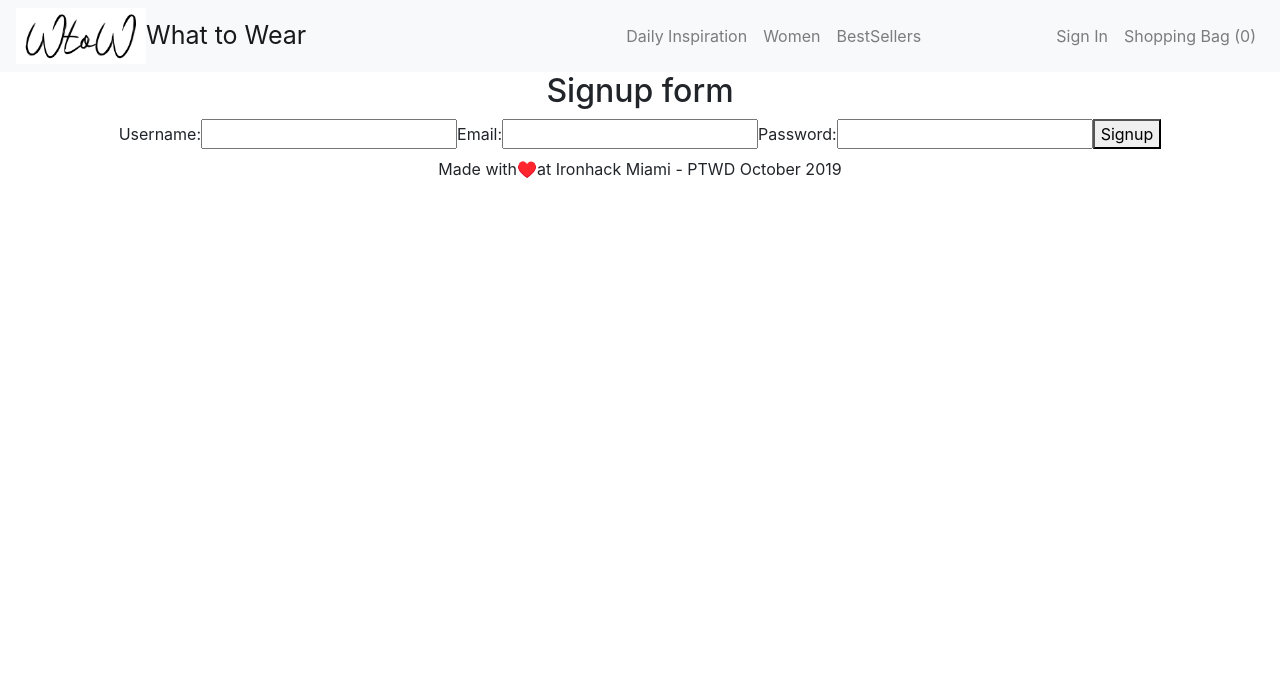
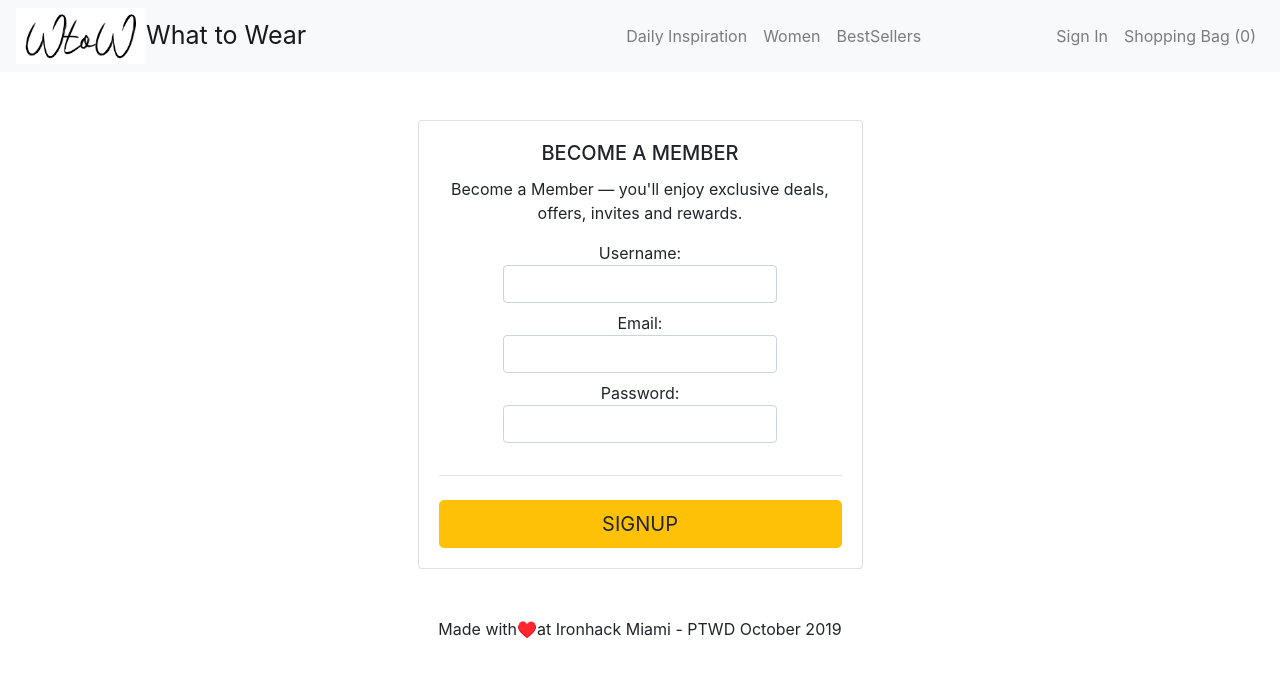
Before and after one commit to veroca88/project_3Client, a React (Create React App) app: page /signup in a window 1280 px wide. Shown: the top 676 px of the page. Built offline with nearby package versions, Linux system fonts and the light colour scheme; no server answers.

Commit message:
Create Login Logout and Style Signup form

```diff
--- a/src/App.css
+++ b/src/App.css
@@ -52,7 +52,8 @@
   background-color: #f9f9f9;
   /* min-width: 160px; */
   width: 200px;
-  box-shadow: 0px 8px 16px 0px rgba(0,0,0,0.2);
+  padding-top: 10px;
+  /* box-shadow: 0px 8px 16px 0px rgba(0,0,0,0.2); */
   z-index: 1;
 }
 
@@ -116,6 +117,11 @@
   font-size: 12px;
 }
 
+.small-notification a {
+  display: inline;
+  margin: 0;
+}
+
 /* Shopping bag */
 
 .list-items {
@@ -125,5 +131,13 @@
 #shop-bag {
   height: 100px;
   color: red;
-  padding-top: 10%;
+  padding-top: 5%;
 }
+
+.name-display {
+  text-align: left;
+}
+
+.value-display {
+  text-align: right;
+}
--- a/src/App.js
+++ b/src/App.js
@@ -5,6 +5,7 @@ import {Switch, Route} from 'react-router-dom'
 import Navbar from "./components/Navbar";
 import Home from "./components/Home/Home";
 import Signup from "./components/Authentication/Signup"
+import Login from "./components/Authentication/Login"
 
 //Styles
 import "bootstrap/dist/css/bootstrap.min.css";
@@ -19,6 +20,7 @@ function App() {
       <Switch>
         <Route exact path='/' component={Home} />
         <Route exact path='/signup' component={Signup} />
+        <Route exact path='/login' component={Login} />
         {/* <Route exact path='/private' component={Private} /> */}
       </Switch>
       <footer>
--- a/src/components/Authentication/Signup.js
+++ b/src/components/Authentication/Signup.js
@@ -1,8 +1,8 @@
-import React from 'react';
+import React from "react";
 
-import { Redirect } from 'react-router-dom';
+import { Redirect } from "react-router-dom";
 
-import { AuthContext } from '../Helpers/Aunthentication'
+import { AuthContext } from "../context/Authentication";
 
 function Signup() {
   return (
@@ -18,45 +18,79 @@ function Signup() {
         return (
           <>
             {isLoggedIn ? (
-                <Redirect to='/' />
+              <Redirect to="/" />
             ) : (
               <>
-                  <h2>Signup form</h2>
-                  <form onSubmit={handleSignupSubmit}>
-                    <label htmlFor='username'>
+                <div class="container">
+                  <div class="row">
+                    <div class="col-sm-9 col-md-7 col-lg-5 mx-auto">
+                      <div class="card card-signin my-5">
+                        <div class="card-body">
+                          <h5 class="card-title text-center">BECOME A MEMBER</h5>
+                          <form
+                            class="form-signin"
+                            id="form"
+                            onSubmit={handleSignupSubmit}
+                          >
+                            <p>
+                              Become a Member — you'll enjoy exclusive deals,
+                              offers, invites and rewards.
+                            </p>
+                            <label
+                              className="form-label-group"
+                              htmlFor="username"
+                            >
                               Username:
                               <input
-                        id='username'
-                        name='username'
-                        type='text'
+                                className="form-control"
+                                id="username"
+                                name="username"
+                                type="text"
                                 value={username}
                                 onChange={handleSignupInput}
                               />
                             </label>
-                    <label htmlFor='email'>
+                            <label className="form-label-group" htmlFor="email">
                               Email:
                               <input
-                        id='email'
-                        name='email'
-                        type='email'
+                                className="form-control"
+                                id="email"
+                                name="email"
+                                type="email"
                                 value={email}
                                 onChange={handleSignupInput}
                               />
                             </label>
-                    <label htmlFor='password'>
+                            <label
+                              className="form-label-group"
+                              htmlFor="password"
+                            >
                               Password:
                               <input
-                        id='password'
-                        name='password'
-                        type='password'
+                                className="form-control"
+                                id="password"
+                                name="password"
+                                type="password"
                                 value={password}
                                 onChange={handleSignupInput}
                               />
                             </label>
-                    <button>Signup</button>
+                            <hr className="my-4" />
+                            {message && (
+                              <div className="error-message">{message}</div>
+                            )}
+                            <button
+                              class="btn btn-lg btn-warning btn-block text-uppercase"
+                              type="submit"
+                            >
+                              Signup
+                            </button>
                           </form>
-                  {/* {message ? <div>{message}</div> : ''} */}
-                  {message && <div>{message}</div>}
+                        </div>
+                      </div>
+                    </div>
+                  </div>
+                </div>
               </>
             )}
           </>
--- a/src/components/Navbar.js
+++ b/src/components/Navbar.js
@@ -1,28 +1,16 @@
-import React, { Component } from "react";
+import React from "react";
 import { Navbar, Nav, Table } from "react-bootstrap";
+import { AuthContext } from "./context/Authentication";
 
-class NavbarResp extends Component {
-  state = {
-    isOpen: false
-  };
-
-  handleOpen = () => {
-    this.setState({ isOpen: true });
-  };
-
-  handleClose = () => {
-    this.setState({ isOpen: false });
-  };
-  render() {
+export default function NavbarPage() {
   return (
-      <div>
-        {/* id="collasible-nav-dropdown" */}
+    <AuthContext.Consumer>
+      {context => {
+        const { isLoggedIn } = context.state;
+        console.log(context.state.currentUser)
+        return (
     <Navbar collapseOnSelect expand="lg" bg="light" variant="light">
-          <img
-            className="logo-brand"
-            src="logo-brand.png"
-            alt="logo brand"
-          ></img>
+      <img className="logo-brand" src="logo-brand.png" alt="logo brand"></img>
       <Navbar.Brand className="brand" href="/">
         What to Wear
       </Navbar.Brand>
@@ -50,38 +38,42 @@ class NavbarResp extends Component {
           </div>
         </Nav>
         <Nav>
+        {isLoggedIn ? (
+            <>
+          <Nav.Link onClick={context.handleLogout}>Logout</Nav.Link>
+            </>
+          ) : (
           <div className="dropdown">
             <Nav.Link>Sign In</Nav.Link>
             <div className="dropdown-content">
-                  <button className="btn-signin" href="#singin">
-                    {" "}
-                    Sign in{" "}
+              <button className="btn-signin" href="/login">
+                Sign in
               </button>
               <a href="#"> My account </a>
-                  <a className="small-notification" href="#">
-                    {" "}
-                    Not a member yet? Join here{" "}
+              <a className="small-notification" href="/signup">
+                Not a member yet? Join here
               </a>
             </div>
           </div>
+          )}
           <div className="dropdown">
             <Nav.Link>Shopping Bag (0)</Nav.Link>
             <div className="dropdown-content">
               <Table className="list-items" size="sm">
-                    {/* <thead>
-                      <tr>
-                        <th></th>
-                      </tr>
-                    </thead> */}
                 <tbody>
                   <tr>
-                        <td id="shop-bag">Your shopping bag is empty</td>
+                    <td colSpan="2" id="shop-bag">
+                      Your shopping bag is empty
+                    </td>
+                    <td></td>
                   </tr>
                   <tr>
-                        <td>Order value: $0.0</td>
+                    <td className="name-display">Order value:</td>
+                    <td className="value-display">$0.00</td>
                   </tr>
                   <tr>
-                        <td>Total: $0.0</td>
+                    <td className="name-display">Total: </td>
+                    <td className="value-display">$0.0</td>
                   </tr>
                 </tbody>
               </Table>
@@ -90,9 +82,9 @@ class NavbarResp extends Component {
         </Nav>
       </Navbar.Collapse>
     </Navbar>
-      </div>
+
+        )
+      }}
+    </AuthContext.Consumer>
   );
 }
-}
-
-export default NavbarResp;
--- a/src/components/Helpers/Aunthentication.js
+++ b/src/components/context/Authentication.js
@@ -14,7 +14,7 @@ class AuthProvider extends React.Component {
       password: ''
     },
     formLogin: {
-      email: '',
+      username: '',
       password: ''
     },
     currentUser: {},
@@ -36,7 +36,7 @@ class AuthProvider extends React.Component {
         }));
       })
       .catch(err =>
-        console.log('Error while getting the user: ', err.response.data)
+        console.log('Error while getting the user: ', err)
       );
   }
 
@@ -102,7 +102,7 @@ class AuthProvider extends React.Component {
         }));
         this.props.history.push('/');
       })
-      .catch(err => alert('Error while logout: ', err));
+      .catch(err => console.log('Error while logout: ', err));
   };
 
   render() {
--- a/src/index.js
+++ b/src/index.js
@@ -5,7 +5,7 @@ import App from './App';
 import * as serviceWorker from './serviceWorker';
 
 import {BrowserRouter} from 'react-router-dom'
-import AuthProvider from './components/Helpers/Aunthentication'
+import AuthProvider from './components/context/Authentication'
 
 ReactDOM.render(
   <BrowserRouter>
```
Also changed, not shown: src/components/Authentication/Login.js (+59 -0 lines), src/components/Helpers/HoverDisplay.js (deleted), 1 other file (tests, documents, lock files or other folders). Lines whose indentation alone changed are shown as unchanged.
